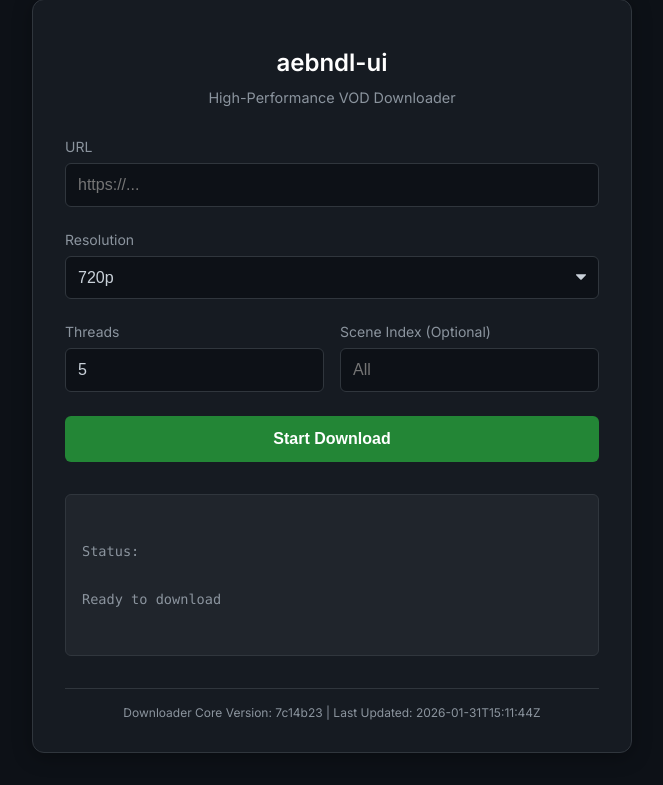
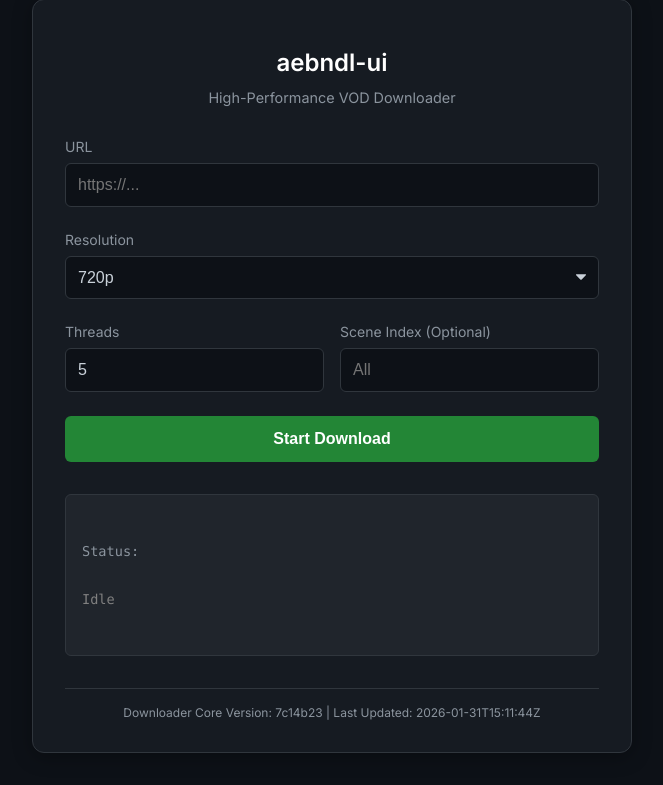
Before and after one commit to landcraft/aebndl-ui, a FastAPI app: page / in a window 1280 px wide. Shown: the part 33-818 px from the top of the page, without its empty margins (308-971 px from the left). Run offline with FastAPI, Linux system fonts and the light colour scheme; data that the repository does not hold is empty; some libraries are stand-ins or nearby versions.

Commit message:
feat: support simultaneous downloads and job history

```diff
--- a/src/main.py
+++ b/src/main.py
@@ -24,17 +24,17 @@ templates = Jinja2Templates(directory=os.path.join(BASE_DIR, "templates"))
 PROJECT_ROOT = os.path.dirname(BASE_DIR)
 SOURCE_DIR = os.path.join(PROJECT_ROOT, "source")
 
-# Download Status Tracking (Simple in-memory for now)
-download_status = {
-    "status": "idle",
-    "message": "Ready to download",
-    "pid": None
-}
+# Download Status Tracking
+# Dictionary key = unique ID (UUID)
+active_downloads = {}
+download_lock = threading.Lock()
 
-def run_download(url: str, threads: int, resolution: str, scene: str, output_dir: str):
-    global download_status
-    download_status["status"] = "running"
-    download_status["message"] = f"Starting download for {url}..."
+def run_download(job_id: str, url: str, threads: int, resolution: str, scene: str, output_dir: str):
+    global active_downloads
+
+    with download_lock:
+        active_downloads[job_id]["status"] = "running"
+        active_downloads[job_id]["message"] = f"Starting download for {url}..."
 
     cmd = ["python3", "-m", "aebn_dl.cli", url]
 
@@ -42,58 +42,59 @@ def run_download(url: str, threads: int, resolution: str, scene: str, output_dir
         cmd.extend(["--threads", str(threads)])
 
     if resolution:
-        # If resolution is provided, use it. If "0" (lowest), pass "0".
         cmd.extend(["--resolution", str(resolution)])
 
     if scene:
-        # Determine if it's a range or single, user input is "Scene Index"
-        # CLI supports -s for single scene.
         cmd.extend(["--scene", str(scene)])
 
     if output_dir:
         cmd.extend(["--output_dir", output_dir])
 
-    # Add non-interactive flags if possible or ensure it doesn't block.
-    # The CLI seems designed for interaction?
-    # Based on help: "--force-resolution" might be good to avoid prompts.
     cmd.append("--force-resolution")
 
     logger.info(f"Running command: {' '.join(cmd)}")
 
     try:
-        # We need to set PYTHONPATH to include the source directory so python -m aebn_dl.cli works
         env = os.environ.copy()
         env["PYTHONPATH"] = SOURCE_DIR + os.pathsep + env.get("PYTHONPATH", "")
 
         process = subprocess.Popen(
             cmd,
             stdout=subprocess.PIPE,
-            stderr=subprocess.STDOUT,
+            stderr=subprocess.STDOUT, # Merge stderr to stdout for simplicity
             text=True,
             env=env,
-            cwd=PROJECT_ROOT # Run from project root
+            cwd=PROJECT_ROOT
         )
-        download_status["pid"] = process.pid
+
+        with download_lock:
+             active_downloads[job_id]["pid"] = process.pid
 
         # Capture output line by line
         for line in process.stdout:
-            download_status["message"] = line.strip()
-            logger.info(line.strip())
+            line = line.strip()
+            if line:
+                with download_lock:
+                    active_downloads[job_id]["message"] = line
+                logger.info(f"[{job_id}] {line}")
 
         process.wait()
 
-        if process.returncode == 0:
-            download_status["status"] = "completed"
-            download_status["message"] = "Download finished successfully."
-        else:
-            download_status["status"] = "failed"
-            download_status["message"] = f"Download failed with exit code {process.returncode}"
+        with download_lock:
+            if process.returncode == 0:
+                active_downloads[job_id]["status"] = "completed"
+                active_downloads[job_id]["message"] = "Download finished successfully."
+            else:
+                active_downloads[job_id]["status"] = "failed"
+                active_downloads[job_id]["message"] = f"Download failed with exit code {process.returncode}"
 
     except Exception as e:
-        download_status["status"] = "error"
-        download_status["message"] = f"Error: {str(e)}"
+        with download_lock:
+            active_downloads[job_id]["status"] = "error"
+            active_downloads[job_id]["message"] = f"Error: {str(e)}"
     finally:
-        download_status["pid"] = None
+        with download_lock:
+            active_downloads[job_id]["pid"] = None
 
 @app.get("/")
 async def index(request: Request):
@@ -104,23 +105,39 @@ async def download(
     background_tasks: BackgroundTasks,
     url: str = Form(...),
     threads: int = Form(5),
-    resolution: str = Form("720"), # Default to 720p
+    resolution: str = Form("720"),
     scene: str = Form(None),
 ):
-    global download_status
-    if download_status["status"] == "running":
-        return JSONResponse(status_code=400, content={"error": "Download already in progress"})
+    global active_downloads
+
+    # Generate a simple ID
+    import uuid
+    job_id = str(uuid.uuid4())[:8]
+
+    # Cleanup finished jobs if list gets too long?
+    # For now, let's keep it simple. User sees all history until restart.
+
+    with download_lock:
+        active_downloads[job_id] = {
+            "id": job_id,
+            "url": url,
+            "status": "pending",
+            "message": "Queued...",
+            "pid": None
+        }
 
     # Get Download Dir from Env or Default
     output_dir = os.environ.get("DOWNLOAD_DIR", "./downloads")
 
-    background_tasks.add_task(run_download, url, threads, resolution, scene, output_dir)
+    background_tasks.add_task(run_download, job_id, url, threads, resolution, scene, output_dir)
 
-    return {"message": "Download started", "status": "running"}
+    return {"message": "Download started", "job_id": job_id, "status": "pending"}
 
 @app.get("/status")
 async def get_status():
-    return download_status
+    with download_lock:
+        # Return list of downloads
+        return list(active_downloads.values())
 
 @app.get("/system-info")
 async def system_info():
--- a/src/templates/index.html
+++ b/src/templates/index.html
@@ -16,21 +16,44 @@
         setInterval(async () => {
             try {
                 const response = await fetch('/status');
-                const data = await response.json();
+                const jobs = await response.json();
                 const statusBox = document.getElementById('status-content');
                 const startBtn = document.getElementById('start-btn');
 
-                statusBox.textContent = data.message;
+                // Clear current list
+                statusBox.innerHTML = '';
 
-                if (data.status === 'running') {
-                    startBtn.disabled = true;
-                    statusBox.classList.add('pulsing');
-                    startBtn.textContent = 'Downloading...';
+                if (jobs.length === 0) {
+                    statusBox.innerHTML = '<div style="color: grey">Idle</div>';
                 } else {
-                    startBtn.disabled = false;
-                    statusBox.classList.remove('pulsing');
-                    startBtn.textContent = 'Start Download';
+                    jobs.reverse().forEach(job => {
+                        const jobDiv = document.createElement('div');
+                        jobDiv.style.marginBottom = '1rem';
+                        jobDiv.style.paddingBottom = '0.5rem';
+                        jobDiv.style.borderBottom = '1px solid #30363d';
+
+                        let statusColor = '#8b949e';
+                        if (job.status === 'running') statusColor = '#d29922'; // yellow
+                        if (job.status === 'completed') statusColor = '#238636'; // green
+                        if (job.status === 'failed' || job.status === 'error') statusColor = '#da3633'; // red
+
+                        jobDiv.innerHTML = `
+                            <div style="font-weight: bold; font-size: 0.9em; margin-bottom: 0.2rem;">
+                                <span style="color: ${statusColor}">●</span> ${job.id} - ${job.url.substring(0, 40)}...
+                            </div>
+                            <div style="font-family: monospace; font-size: 0.8em; color: #8b949e;">
+                                ${job.message}
+                            </div>
+                        `;
+                        statusBox.appendChild(jobDiv);
+                    });
                 }
+
+                // We allow multiple downloads, so we don't disable the button unless maybe we hit a limit?
+                // For now, always enabled.
+                startBtn.disabled = false;
+                startBtn.textContent = 'Start Download';
+
             } catch (e) {
                 console.error('Error fetching status:', e);
             }
```
